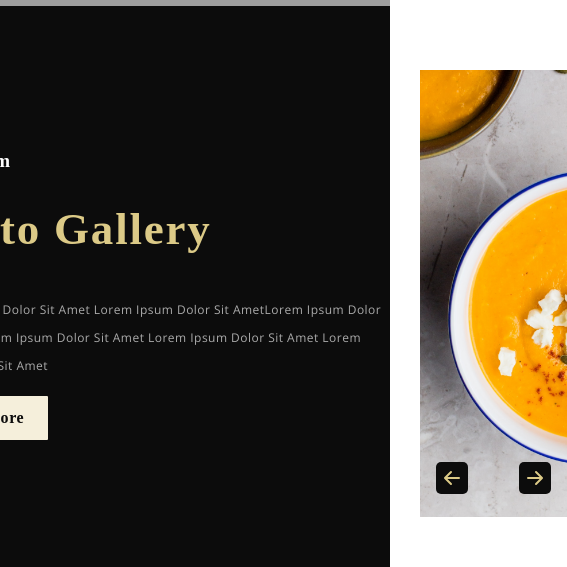
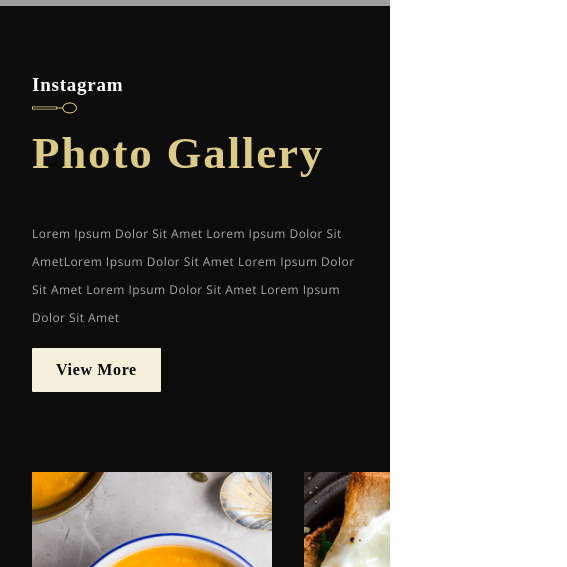
Before and after one commit to gabrielchubotti/gabriel-restaurant, a React (Create React App) app: page / in a window 390 px wide. Shown: the part 9190-9757 px from the top of the page, 567 px wide, since content can reach past the window. Built offline with nearby package versions, Linux system fonts and the light colour scheme; grey boxes are pictures that could not be loaded; a web font is replaced by a local one.

Commit message:
finished working on responsiveness of the gallery section

```diff
--- a/src/container/Gallery/Gallery.css
+++ b/src/container/Gallery/Gallery.css
@@ -97,3 +97,49 @@
 .gallery__arrow-icon:hover {
     color: white;
 }
+
+@media screen and (min-width: 2000px) {
+    .app__gallery-content {
+        min-width: 1000px;
+        padding-right: 4rem;
+    }
+
+    .app__gallery-images_card {
+        min-width: 400px;
+        height: 550px;
+    }
+}
+
+@media screen and (max-width: 1150px) {
+    .app__gallery {
+        flex-direction: column;
+    }
+
+    .app__gallery-images {
+        max-width: 100%;
+        margin: 5rem 0;
+    }
+}
+
+@media screen and (max-width: 850px) {
+    .app__gallery {
+        padding: 4rem 0 4rem 4rem;
+
+    }
+}
+
+
+@media screen and (max-width: 650px) {
+    .app__gallery {
+        padding: 4rem 0 4rem 2rem;
+    }
+
+    .app__gallery-content {
+        min-width: 100%;
+    }
+
+    .app__gallery-images_card {
+        min-width: 240px;
+        height: 320px;
+    }
+}
```
